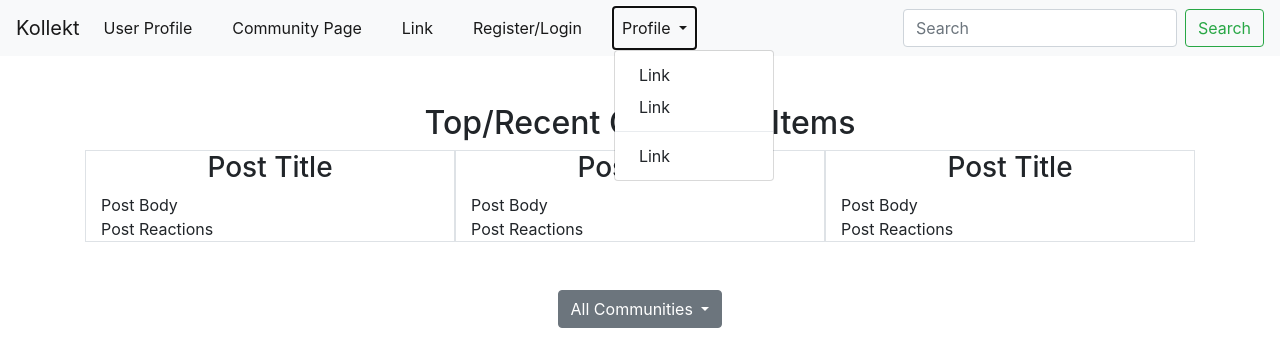
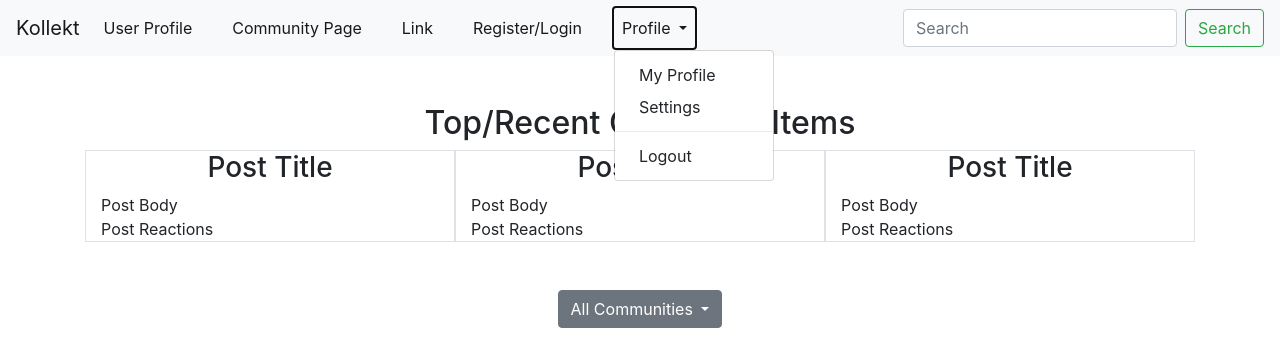
Before and after one commit to NullCubed/Kollekt, a Flask app: page / in a window 1280 px wide, after a click on "Profile". Shown: the top 356 px of the page. Run offline with Flask 2, Linux system fonts and the light colour scheme.

Commit message:
Update layout.html

```diff
--- a/web_app/templates/layout.html
+++ b/web_app/templates/layout.html
@@ -58,10 +58,10 @@
               Profile
             </a>
             <div class="dropdown-menu" aria-labelledby="navbarDropdown">
-              <a class="dropdown-item" href="#">Link</a>
-              <a class="dropdown-item" href="#">Link</a>
+              <a class="dropdown-item" href="userProfile#">My Profile</a>
+              <a class="dropdown-item" href="userSettings#">Settings</a>
               <div class="dropdown-divider"></div>
-              <a class="dropdown-item" href="#">Link</a>
+              <a class="dropdown-item" href="logout#">Logout</a>
             </div>
           </li>
         </ul>
```
